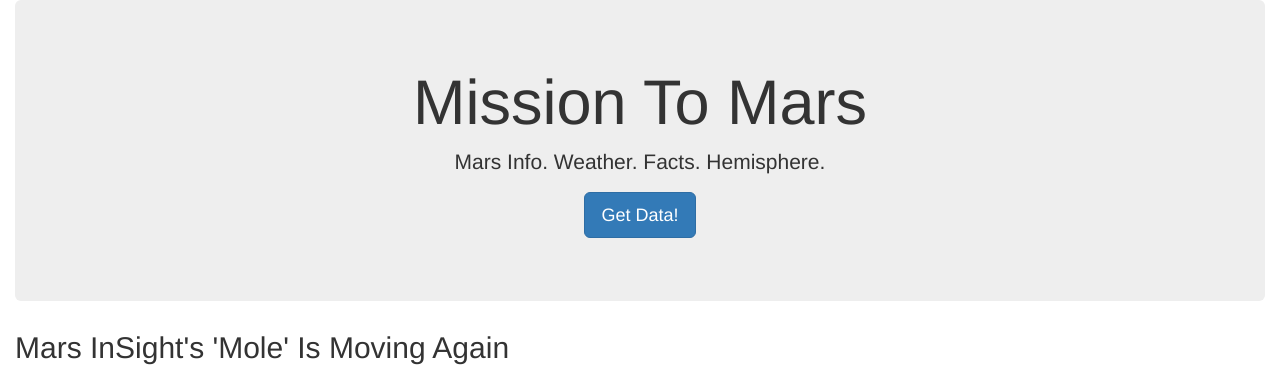
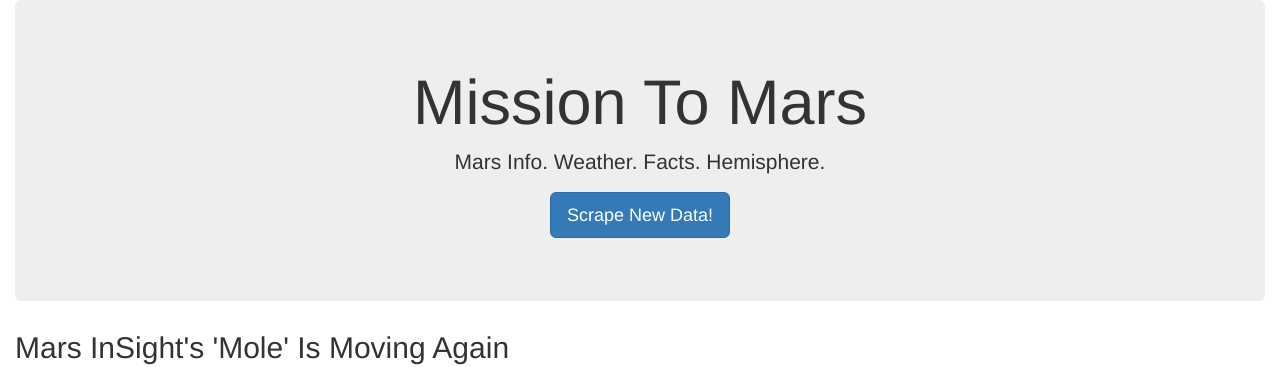
Before and after one commit to cindzzi/Web-scraping-challenge, a plain HTML site: page Missions_to_Mars/index.html in a window 1280 px wide. Shown: the top 367 px of the page. Drawn offline with nearby package versions, Linux system fonts and the light colour scheme.

Commit message:
Update index.html

```diff
--- a/Missions_to_Mars/index.html
+++ b/Missions_to_Mars/index.html
@@ -14,7 +14,7 @@
     <div class="jumbotron text-center">
       <h1>Mission To Mars</h1>
       <p>Mars Info. Weather. Facts. Hemisphere.</p>
-      <p><a class="btn btn-primary btn-lg" href="/scrape" role="button">Get Data!</a></p>
+      <p><a class="btn btn-primary btn-lg" href="/scrape" role="button">Scrape New Data!</a></p>
     </div>
     <h2>Mars InSight's 'Mole' Is Moving Again</h2>
     <img style="-webkit-user-select: none;margin: auto;cursor: zoom-in;" src="https://www.jpl.nasa.gov/spaceimages/images/largesize/PIA14872_hires.jpg" width="356" height="272">
```
